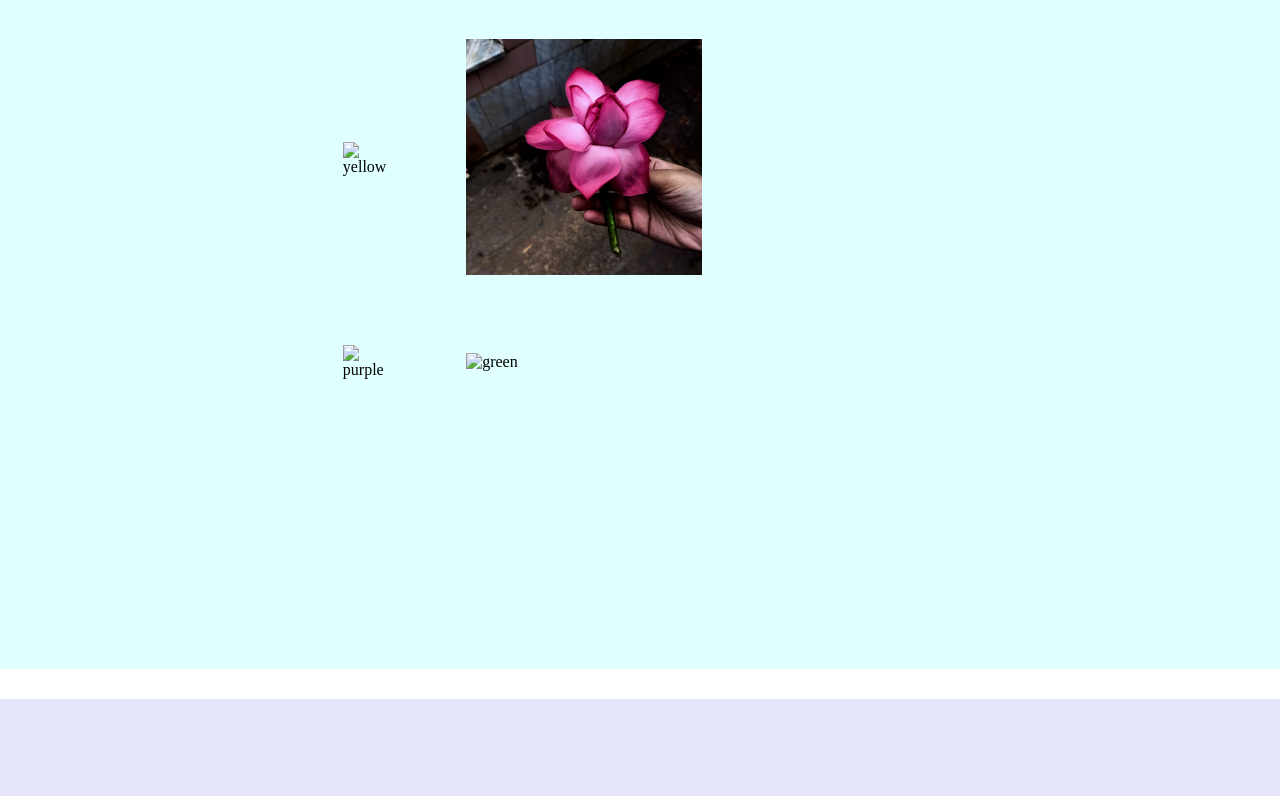
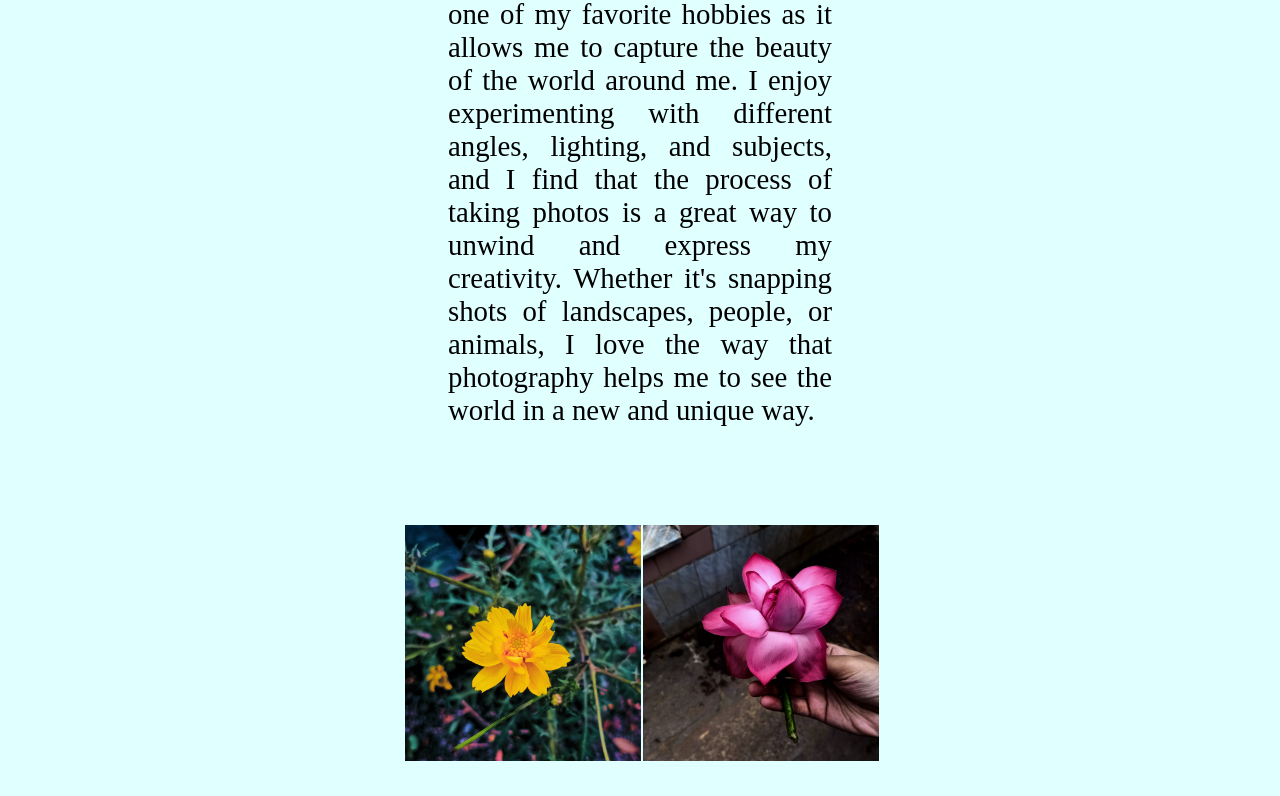
Before and after one commit to BABITA1408/Portfolio-Website, a plain HTML site: page index.html in a window 1280 px wide. Shown: the part 1421-2217 px from the top of the page. Drawn offline with Linux system fonts and the light colour scheme; files whose address does not match are found by name.

Commit message:
image address changed

```diff
--- a/index.html
+++ b/index.html
@@ -11,7 +11,7 @@
     <div class="container1">
         <h1>Hey, I am Babita Mohalik</h1>
         <h4>An undergraduate pursuing degree in Computer Science</h4>
-        <img src="images/mypic.jpg" alt="mypic" width="500px">
+        <img src="mypic.jpg" alt="mypic" width="500px">
         <h2>Here's My Story</h2>
         <p>As a computer science student, I am excited to apply my knowledge and skills to gain practical experience in the field. I am currently pursuing a degree in Computer Science, with a focus on data structures and algorithms, web development, operating systems, and computer networks. I am proficient in programming languages such as Java, Python, and C++, and familiar with web development tools like HTML, CSS, and JavaScript. I also have experience working with databases and SQL.</p>
     </div>
@@ -20,12 +20,12 @@
         <p><b>Photography:</b> Photography is one of my favorite hobbies as it allows me to capture the beauty of the world around me. I enjoy experimenting with different angles, lighting, and subjects, and I find that the process of taking photos is a great way to unwind and express my creativity. Whether it's snapping shots of landscapes, people, or animals, I love the way that photography helps me to see the world in a new and unique way.</p>
         <table class="images">
             <tr>
-                <td><img src="images/ylw flwr.jpg" alt="yellow" height="300px"></td>
+                <td><img src="ylw flwr.jpg" alt="yellow" height="300px"></td>
                 <td><img src="images/pnk flwr.jpg" alt="pink" height="300px"></td>
             </tr>
             <tr>
-                <td><img src="images/prpl flwr.jpg" alt="purple" height="300px"></td>
-                <td><img src="images/grn btrfly.jpg" alt="green" height="300px"></td>
+                <td><img src="prpl flwr.jpg" alt="purple" height="300px"></td>
+                <td><img src="grn btrfly.jpg" alt="green" height="300px"></td>
             </tr>
         </table>
     </div>
```
